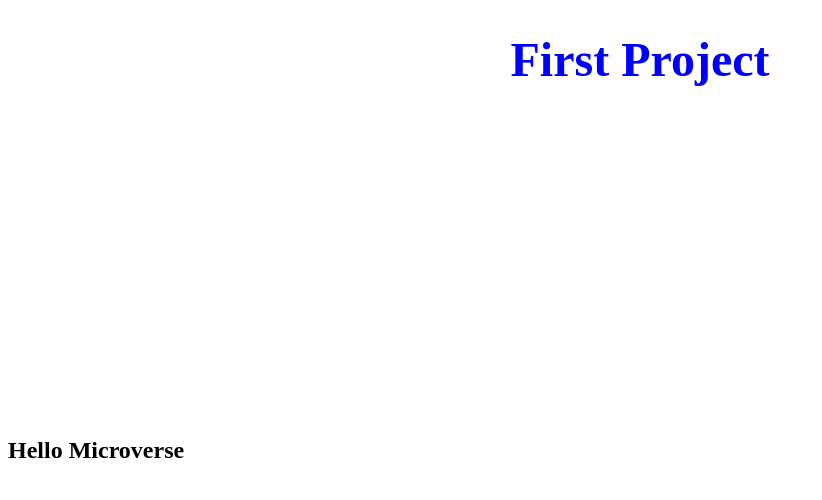
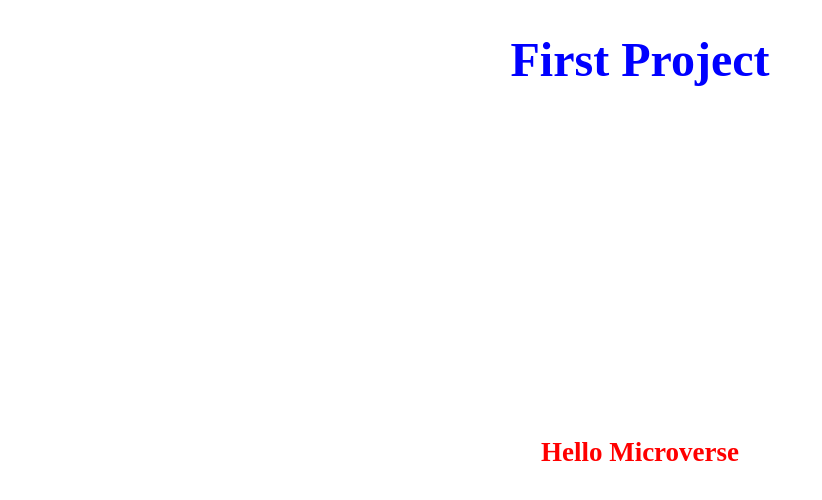
Before and after one commit to paulshaun-kdtk/Hello_World_Repo, a plain HTML site: page index.html in a window 1280 px wide. Shown: the whole page, without its empty margins (0-822 px from the left). Drawn offline with Linux system fonts and the light colour scheme.

Commit message:
Styled the body

```diff
--- a/styles.css
+++ b/styles.css
@@ -5,7 +5,7 @@
     margin-bottom: 350px;
 }
 
-.body{
+.main{
     color: red;
     font-size: large;
     text-align: center;
```
